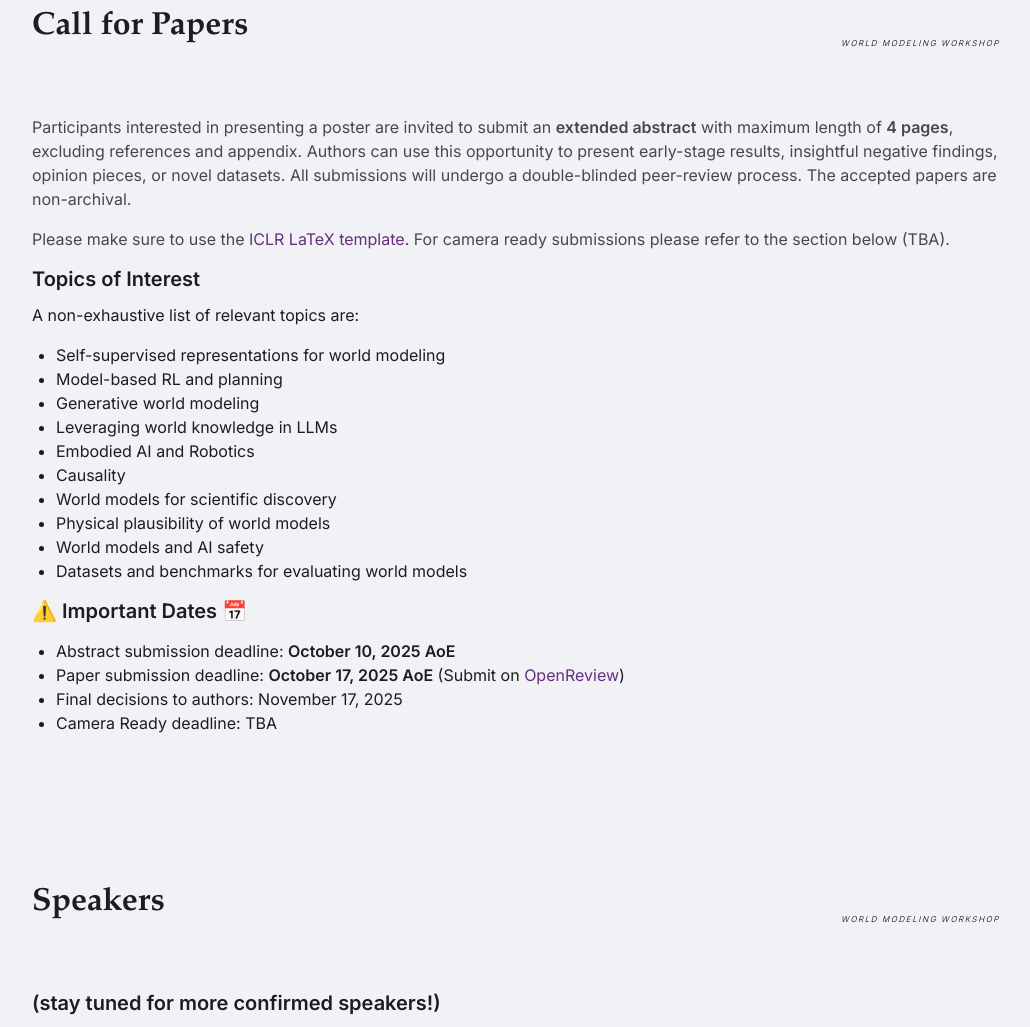
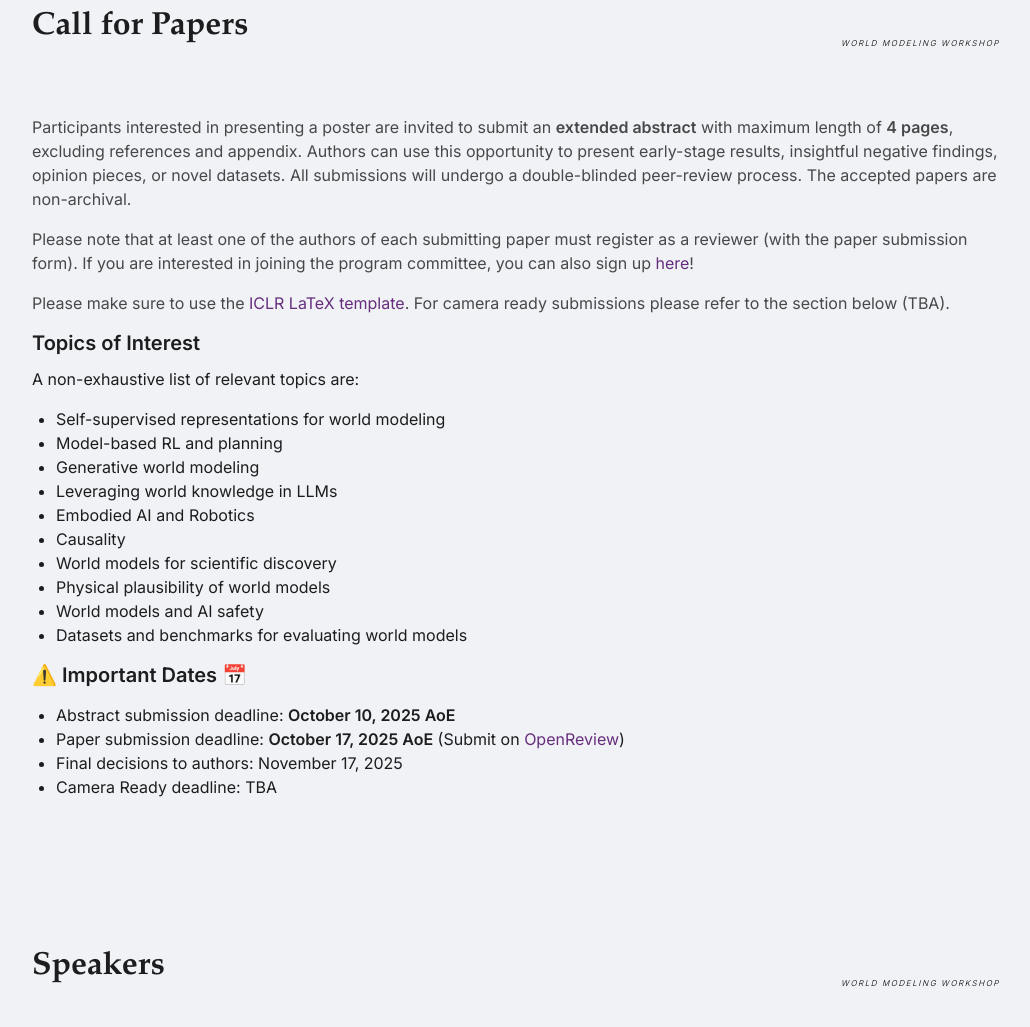
Before and after one commit to world-model-mila/world-model-mila.github.io, a website built with Vite: page index.html in a window 1280 px wide. Shown: the part 1463-2490 px from the top of the page, without its empty margins (124-1154 px from the left). Built offline with nearby package versions, Linux system fonts and the light colour scheme; files whose address does not match are found by name.

Commit message:
reviewer

```diff
--- a/index.html
+++ b/index.html
@@ -115,6 +115,7 @@
         </div>
 
         <p>Participants interested in presenting a poster are invited to submit an <strong>extended abstract</strong> with maximum length of <strong>4 pages</strong>, excluding references and appendix. Authors can use this opportunity to present early-stage results, insightful negative findings, opinion pieces, or novel datasets. All submissions will undergo a double-blinded peer-review process. The accepted papers are non-archival. </p>
+        <p>Please note that at least one of the authors of each submitting paper must register as a reviewer (with the paper submission form). If you are interested in joining the program committee, you can also sign up <a style="color: var(--color-primary);"href="https://docs.google.com/forms/d/e/1FAIpQLSel3TywObW0f8xe3moZSnfjrw97bSbe0LJd6ytfKvMuin6h2g/viewform?usp=dialog" target="_blank">here</a>!</p>
         <p>Please make sure to use the <a style="color: var(--color-primary);" target="_blank" href="https://github.com/ICLR/Master-Template/raw/master/iclr2026.zip">ICLR LaTeX template</a>. For camera ready submissions please refer to the section below (TBA).</p>
 
         <h3>Topics of Interest</h3>
```
